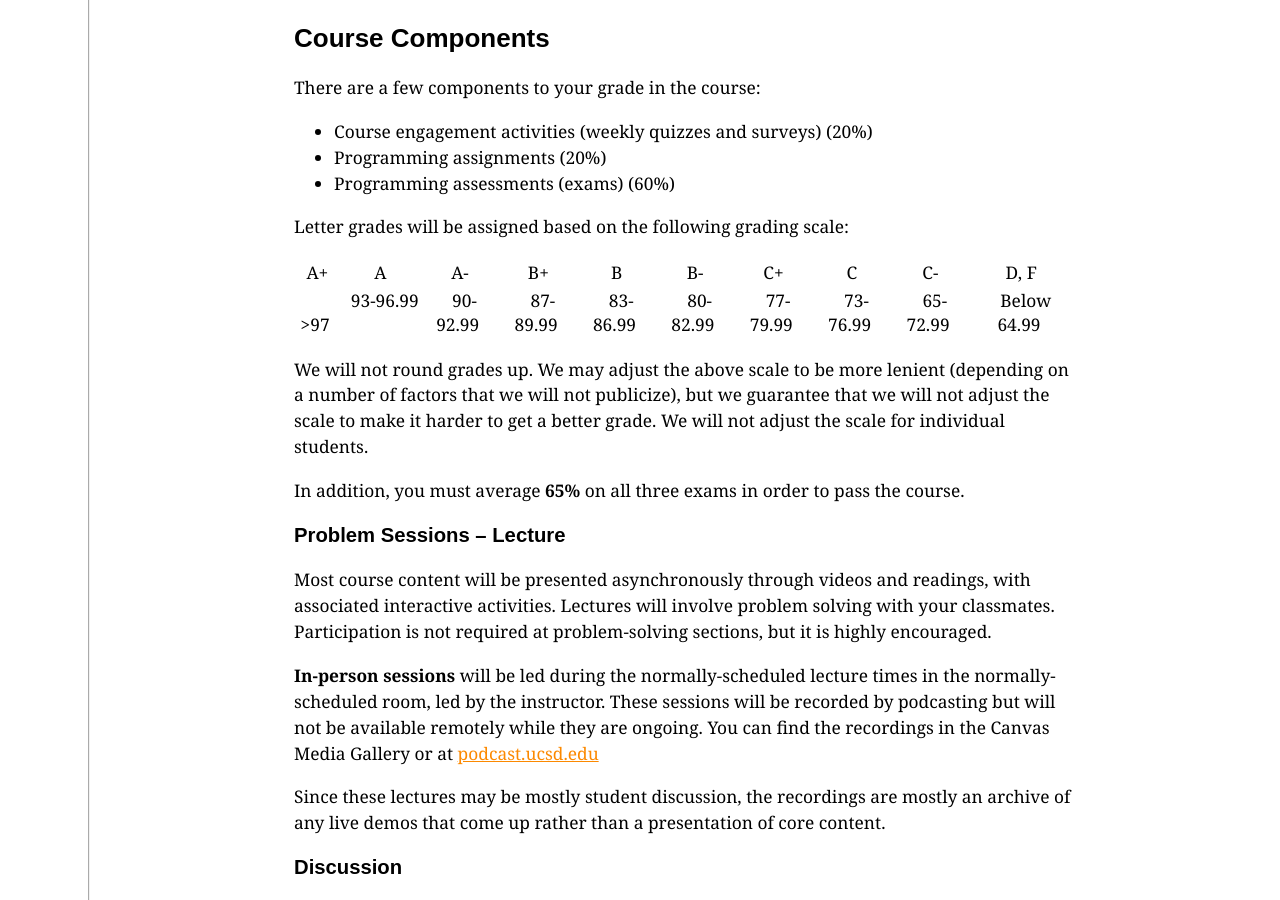
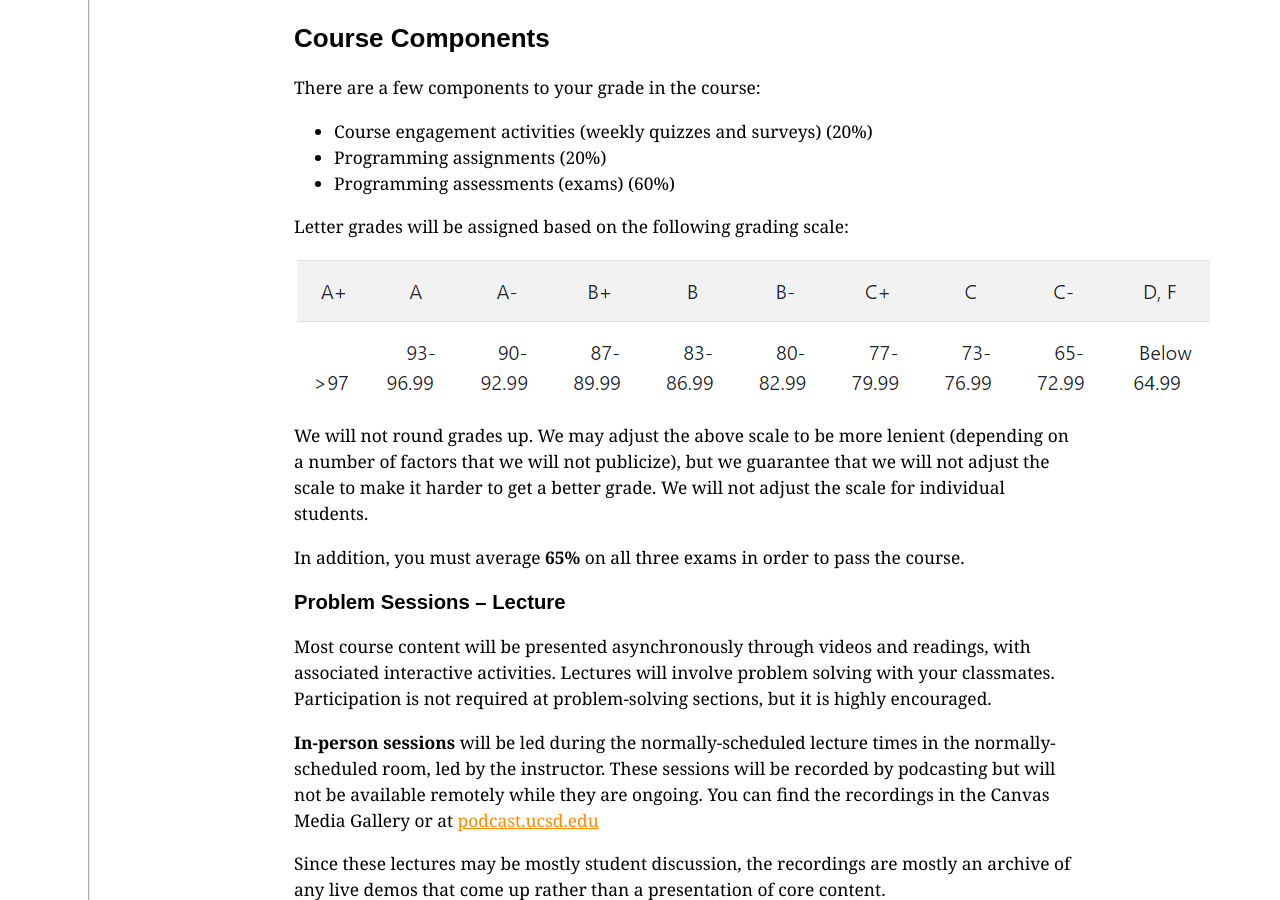
Before and after one commit to memelissa/ucsd-cse12-sp22.github.io, a Jekyll site: the page built from syllabus.md, in a window 1280 px wide and 900 px high, scrolled down 570 px. Built offline with Jekyll 4.4.1, drawn with Linux system fonts in a browser that asks for light colours.

Commit message:
Update syllabus.md

```diff
--- a/syllabus.md
+++ b/syllabus.md
@@ -39,34 +39,7 @@ There are a few components to your grade in the course:
 
 Letter grades will be assigned based on the following grading scale:
 
-<table class="table table-striped">
-<tbody>
-<tr align="center" padding="10">
-<td>A+</td>
-<td>A</td>
-<td>A-</td>
-<td>B+</td>
-<td>B</td>
-<td>B-</td>
-<td>C+</td>
-<td>C</td>
-<td>C-</td>
-<td>D, F</td>
-</tr>
-<tr align="center">
-<td>&nbsp; >97&nbsp; </td>
-<td>&nbsp; 93-96.99 &nbsp; </td>
-<td>&nbsp; 90-92.99&nbsp; </td>
-<td>&nbsp; 87-89.99&nbsp; </td>
-<td>&nbsp; 83-86.99&nbsp; </td>
-<td>&nbsp; 80-82.99&nbsp; </td>
-<td>&nbsp; 77-79.99&nbsp; </td>
-<td>&nbsp; 73-76.99&nbsp; </td>
-<td>&nbsp; 65-72.99&nbsp; </td>
-<td>&nbsp; Below 64.99&nbsp; </td>
-</tr>
-</tbody>
-</table>
+![Grades](grades.png)
 
 We will not round grades up. We may adjust the above scale to be more lenient
 (depending on a number of factors that we will not publicize), but we guarantee
```
